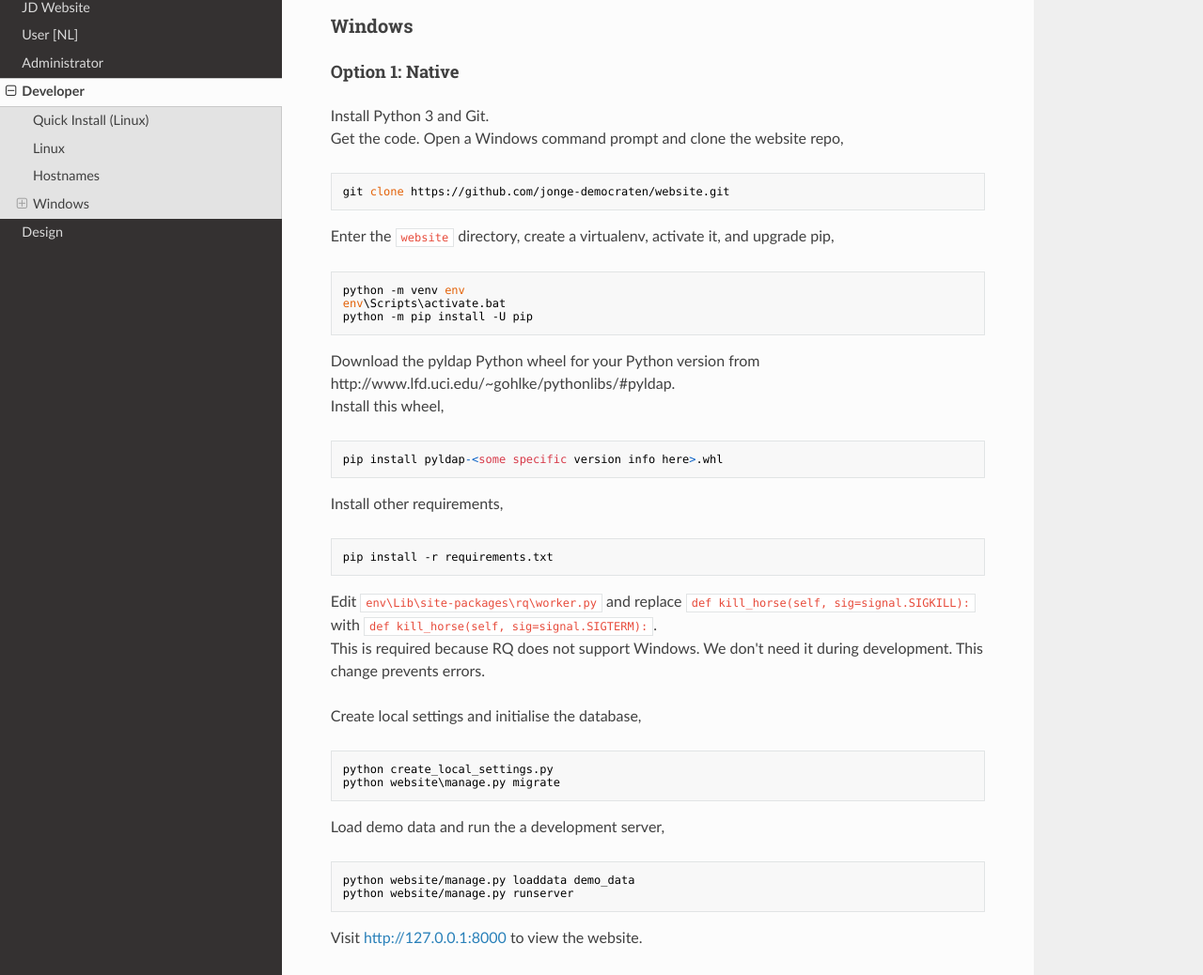
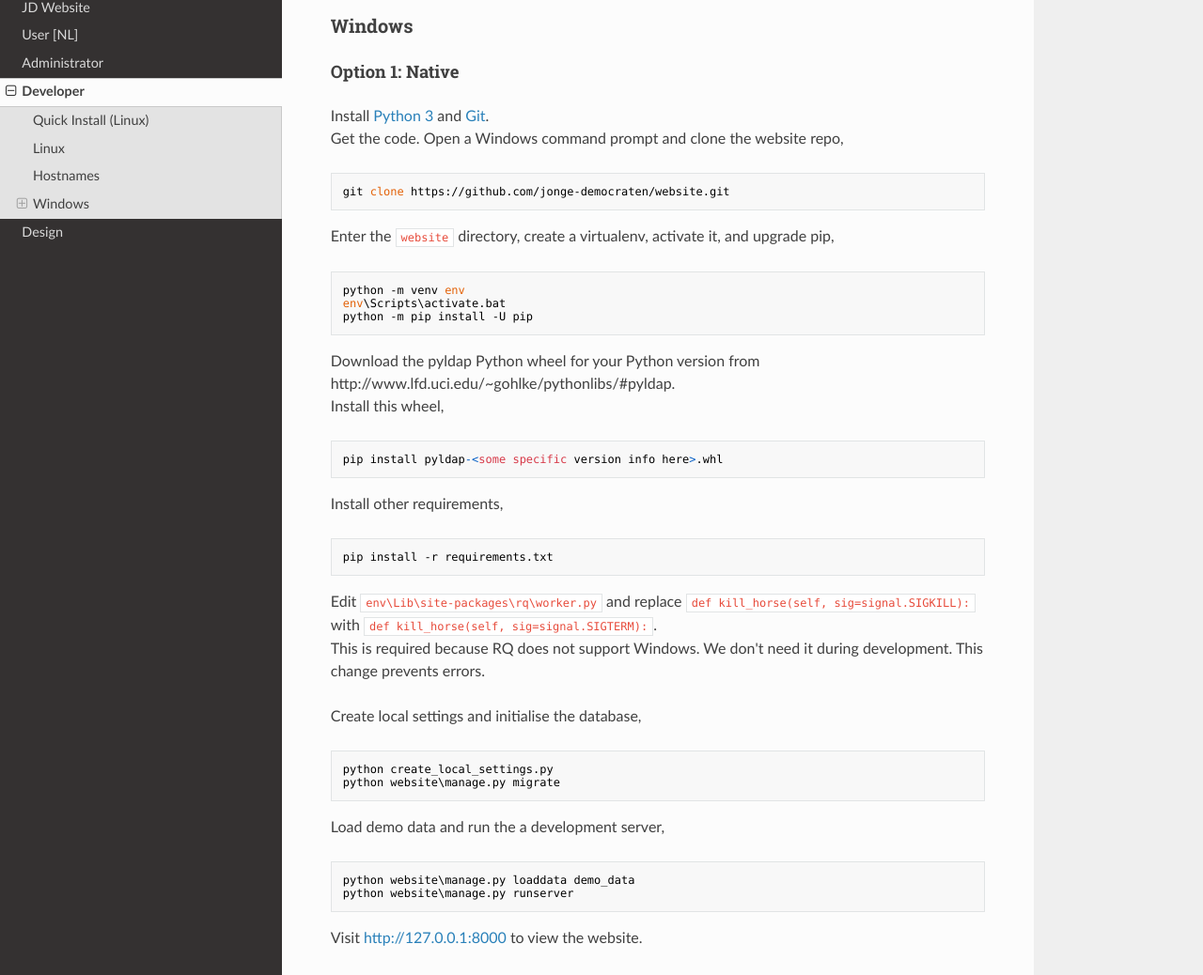
Before and after one commit to jonge-democraten/website, an MkDocs documentation site: the page built from docs/developer.md, in a window 1280 px wide and 1400 px high, scrolled down 1935 px. Shown: the part 144-1182 px from the top of the window at 94% size. Built offline with MkDocs 1.6.1, drawn with Linux system fonts in a browser that asks for light colours; nearby versions of some CDN libraries; old or Windows-style settings are respelled for this version of MkDocs.

````diff
--- a/docs/developer.md
+++ b/docs/developer.md
@@ -74,7 +74,7 @@ Add the following line to your `/etc/hosts` file to enable the subdomains,
 ### Windows
 
 #### Option 1: Native
-Install Python 3 and Git.
+Install [Python 3](https://www.python.org/downloads/) and [Git](https://git-scm.com/download/win).
 Get the code. Open a Windows command prompt and clone the website repo,
 ```
 git clone https://github.com/jonge-democraten/website.git
@@ -105,8 +105,8 @@ python website\manage.py migrate
 ```
 Load demo data and run the a development server,
 ```
-python website/manage.py loaddata demo_data
-python website/manage.py runserver
+python website\manage.py loaddata demo_data
+python website\manage.py runserver
 ```
 Visit [http://127.0.0.1:8000](http://127.0.0.1:8000) to view the website.
 
````
